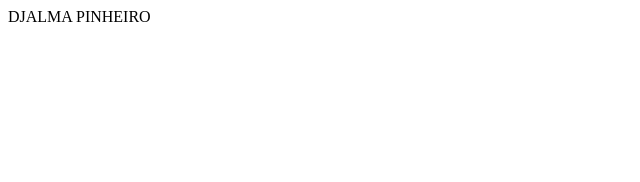
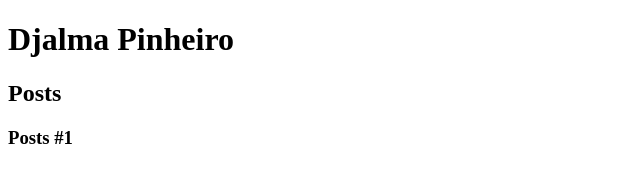
Before and after one commit to Djalmapinheiro/Curso-HTML-5-, a plain HTML site: page index.html in a window 1280 px wide. Shown: the whole page, without its empty margins (0-640 px from the left). Drawn offline with Linux system fonts and the light colour scheme.

Commit message:
Semantica

```diff
--- a/index.html
+++ b/index.html
@@ -5,6 +5,19 @@
     <title> DJALMA PINHEIRO</title>
 </HEAD>
 <BOdy>
-    DJALMA PINHEIRO
+    <header>
+        <h1>Djalma Pinheiro</h1>
+    </header>
+    <section>
+       <header>
+           <h2>Posts</h2>
+       </header>
+       <article>
+           <header>
+               <h3>Posts #1</h3>
+           </header>
+       </article>
+    </section>
+    <footer></footer>
 </BOdy>
 </HTMl>
```
